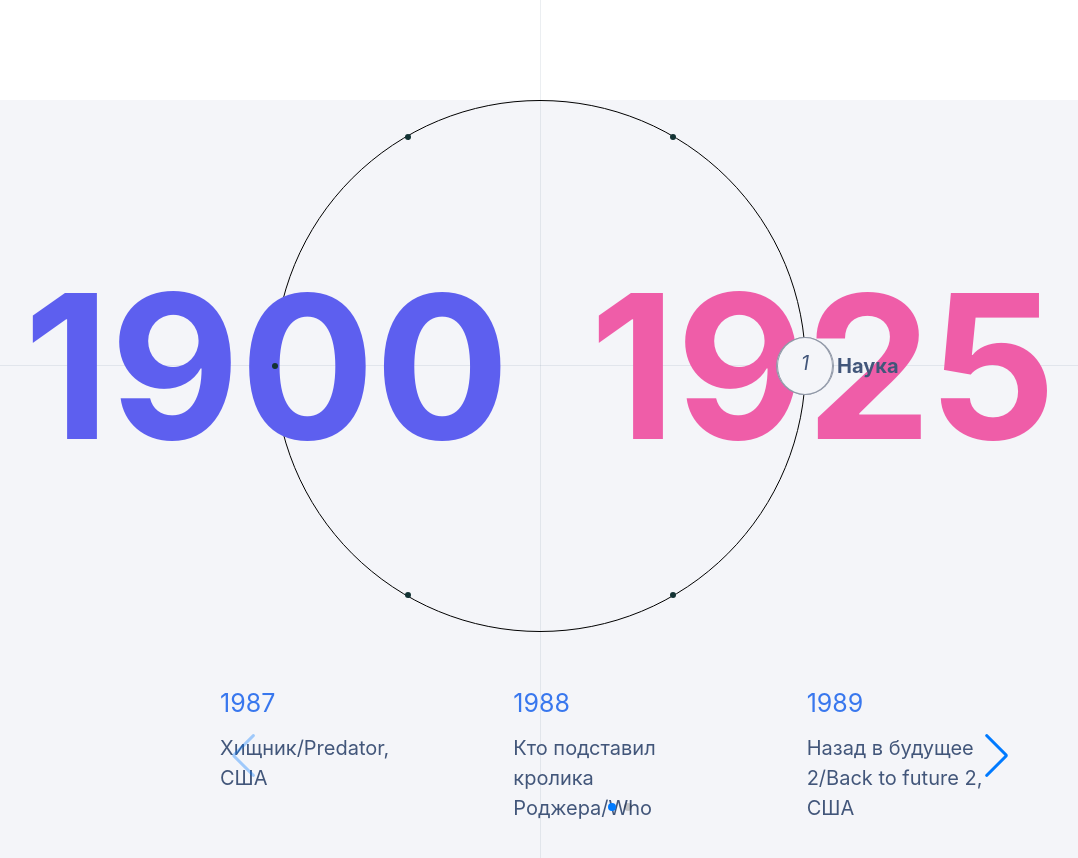
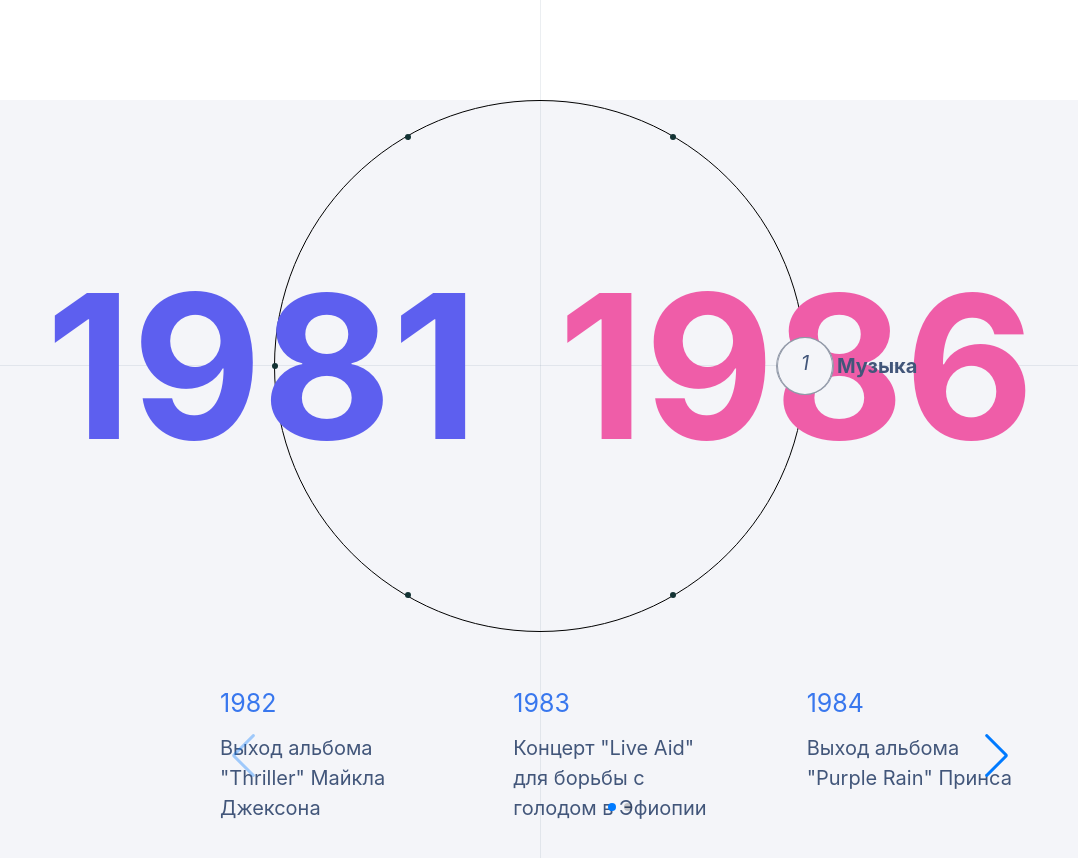
Before and after one commit to antiwebdev/frontend, a React (Create React App) app: page / in a window 1280 px wide. Shown: the top 858 px of the page, without its empty margins (100-1178 px from the left). Built offline with nearby package versions, Linux system fonts and the light colour scheme.

Commit message:
menu and carusel working together

```diff
--- a/src/containers/Circle/CircleMenu.tsx
+++ b/src/containers/Circle/CircleMenu.tsx
@@ -1,81 +1,76 @@
-import React, { useState, useEffect } from "react";
+import React, {Dispatch, SetStateAction,useState, useEffect}from "react";
 import MenuItem from "./MenuItem";
 import * as Styled from "./CircleMenu.styles";
+import { TDateItem } from "../Layout/Layout";
+import {dateItems} from "../Layout/Layout";
 
 
 interface CircleMenuProps {
     activeButton: number;
     setActiveButton: (buttonId: number) => void;
+    setState: Dispatch<SetStateAction<TDateItem>>;
 }
 
 interface MenuItemType {
     position: { x: number; y: number };
     buttonText: string;
     buttonId: number;
+    categoryId: number;
 }
 
-const CircleMenu: React.FC<CircleMenuProps> = ({ activeButton, setActiveButton }) => {
+const CircleMenu: React.FC<CircleMenuProps> = ({ setState, activeButton, setActiveButton }) => {
     const [menuItems, setMenuItems] = useState<MenuItemType[]>([]);
-    const years = [
-        {id: 1, leftYear: 1900, rightYear: 1925},
-        {id: 2, leftYear: 1925, rightYear: 1950},
-        {id: 3, leftYear: 1950, rightYear: 1975},
-        {id: 4, leftYear: 1975, rightYear: 2000},
-        {id: 5, leftYear: 2000, rightYear: 2025},
-        {id: 6, leftYear: 2025, rightYear: 2050},
-    ]
 
-    const items: MenuItemType[] = [
-        { buttonText: "Наука", buttonId: 1, position: { x: 0, y: 0 } },
-        { buttonText: "Игры", buttonId: 2, position: { x: 0, y: 0 } },
-        { buttonText: "История", buttonId: 3, position: { x: 0, y: 0 } },
-        { buttonText: "Кино", buttonId: 4, position: { x: 0, y: 0 } },
-        { buttonText: "Театры", buttonId: 5, position: { x: 0, y: 0 } },
-        { buttonText: "Медицина", buttonId: 6, position: { x: 0, y: 0 } },
-    ];
-
-    const filteredArr = years.filter((obj) => obj.id === activeButton);
+    const currentMenuItem = dateItems.find((obj) => obj.id === activeButton);
 
     useEffect(() => {
+        if (!currentMenuItem) return;
 
-        const length = items.length;
-        const arc = 2 * Math.PI * (1 / length);
+        const length = dateItems.length;
+        const arc = (2 * Math.PI) / length;
         const radius = 50;
 
-        const positionedItems = items.map((item, i) => {
+        const positionedItems = dateItems.map((item, i) => {
             const angle = i * arc;
             const x = radius * Math.cos(angle);
             const y = radius * Math.sin(angle);
-            return { ...item, position: { x, y } };
+            return { buttonText: item.name, buttonId: item.id, position: { x, y }, categoryId: currentMenuItem.id };
         });
 
         setMenuItems(positionedItems);
-    }, []);
+    }, [currentMenuItem, activeButton]);
+
+    const handleClick = (itemId: number) => {
+        setActiveButton(itemId);
+        const selectedItem = dateItems.find((item) => item.id === itemId);
+        if (selectedItem) {
+            setState(selectedItem);
+        }
+    };
 
     return (
         <Styled.Circle>
-            <Styled.CenterHeight/>
-            <Styled.CenterWidth/>
+            <Styled.CenterHeight />
+            <Styled.CenterWidth />
             <Styled.CircularMenu>
-                {filteredArr.map((obj) => (
+                {currentMenuItem && (
                     <Styled.Years>
-                        <b style={{color: "#5D5FEF"}}>{obj.leftYear}</b>
-                        <b style={{color: "#EF5DA8"}}>{obj.rightYear}</b>
+                        <b style={{ color: "#5D5FEF" }}>{currentMenuItem.startDate}</b>
+                        <b style={{ color: "#EF5DA8" }}>{currentMenuItem.endDate}</b>
                     </Styled.Years>
-                ))}
+                )}
                 {menuItems.map((item) => (
                     <MenuItem
                         key={item.buttonId}
                         buttonText={item.buttonText}
                         buttonId={item.buttonId}
                         isActive={activeButton === item.buttonId}
-                        onClick={() => setActiveButton(item.buttonId)}
+                        onClick={() => handleClick(item.buttonId)}
                         position={item.position}
                     />
                 ))}
             </Styled.CircularMenu>
         </Styled.Circle>
-
     );
 };
 
--- a/src/containers/Layout/Layout.tsx
+++ b/src/containers/Layout/Layout.tsx
@@ -10,7 +10,7 @@ export interface  IItems {
     description: string
 }
 
-interface TDateItem {
+export interface TDateItem {
     id: number
     name: string
     startDate: string
@@ -18,7 +18,7 @@ interface TDateItem {
     items: Array<IItems>
 }
 
-const dateItems: Array<TDateItem> = [
+export const dateItems: Array<TDateItem> = [
     {
         id: 1,
         name: 'Музыка',
@@ -28,7 +28,22 @@ const dateItems: Array<TDateItem> = [
             {
                 id: 1,
                 date: '1982',
-                description: 'music1'
+                description: 'Выход альбома "Thriller" Майкла Джексона'
+            },
+            {
+                id: 2,
+                date: '1983',
+                description: 'Концерт "Live Aid" для борьбы с голодом в Эфиопии'
+            },
+            {
+                id: 3,
+                date: '1984',
+                description: 'Выход альбома "Purple Rain" Принса'
+            },
+            {
+                id: 4,
+                date: '1985',
+                description: 'Группа Queen выступает на стадионе Уэмбли'
             }
         ]
     },
@@ -36,7 +51,7 @@ const dateItems: Array<TDateItem> = [
         id: 2,
         name: 'Кино',
         startDate: '1987',
-        endDate: '1991',
+        endDate: '1990',
         items: [
             {
                 id: 1,
@@ -59,17 +74,129 @@ const dateItems: Array<TDateItem> = [
                 description: 'Крепкий орешек/Die hard, США'
             }
         ]
+    },
+    {
+        id: 3,
+        name: 'Литература',
+        startDate: '1992',
+        endDate: '1996',
+        items: [
+            {
+                id: 1,
+                date: '1992',
+                description: 'Роман "Преступление и наказание", Ф.М. Достоевский'
+            },
+            {
+                id: 2,
+                date: '1993',
+                description: 'Поэма "Унесённые ветром", М. Митчелл'
+            },
+            {
+                id: 3,
+                date: '1994',
+                description: 'Рассказ "Шум и ярость", У. Фолкнер'
+            },
+            {
+                id: 4,
+                date: '1995',
+                description: 'Роман "Три товарища", Э.М. Ремарк'
+            }
+        ],
+    },
+    {
+        id: 4,
+        name: 'Наука',
+        startDate: '1997',
+        endDate: '2001',
+        items: [
+            {
+                id: 1,
+                date: '1997',
+                description: 'Первый успешный клонированный млекопитающий, овца Долли'
+            },
+            {
+                id: 2,
+                date: '1999',
+                description: 'Международная космическая станция начинает свою работу'
+            },
+            {
+                id: 3,
+                date: '2000',
+                description: 'Расшифрована человеческая геномная последовательность'
+            },
+            {
+                id: 4,
+                date: '2001',
+                description: 'Первый полет частного космического корабля, космический корабль Союз'
+            }
+        ]
+    },
+    {
+        id: 5,
+        name: 'Искусство',
+        startDate: '2002',
+        endDate: '2006',
+        items: [
+            {
+                id: 1,
+                date: '2002',
+                description: 'Открытие Музея современного искусства в Нью-Йорке'
+            },
+            {
+                id: 2,
+                date: '2003',
+                description: 'Выход фильма "Пианист", режиссер Р. Полански'
+            },
+            {
+                id: 3,
+                date: '2004',
+                description: 'Открытие Лувра в Абу-Даби'
+            },
+            {
+                id: 4,
+                date: '2006',
+                description: 'Выход фильма "Исчезнувшая" (The Departed), режиссер М. Скорсезе'
+            }
+        ]
+    },
+    {
+        id: 6,
+        name: 'Технологии',
+        startDate: '2007',
+        endDate: '2011',
+        items: [
+            {
+                id: 1,
+                date: '2007',
+                description: 'Запуск первого iPhone'
+            },
+            {
+                id: 2,
+                date: '2008',
+                description: 'Запуск Google Chrome'
+            },
+            {
+                id: 3,
+                date: '2010',
+                description: 'Выход первого iPad'
+            },
+            {
+                id: 4,
+                date: '2011',
+                description: 'Запуск социальной сети Instagram'
+            }
+        ]
     }
 ]
 
 const Layout: FC  = () => {
 
-    const [state, setState] = useState<TDateItem>(dateItems[1])
+    const [state, setState] = useState<TDateItem>(dateItems[0])
     const [activeButton, setActiveButton] = useState(1);
 
     return(
         <Styled.Container>
-            <CircleMenu activeButton={activeButton} setActiveButton={setActiveButton}/>
+            <CircleMenu setState={setState} activeButton={activeButton} setActiveButton={setActiveButton}/>
             <Styled.Inner>
                 <Carousel items={state?.items}/>
             </Styled.Inner>
@@ -77,4 +204,4 @@ const Layout: FC  = () => {
     )
 }
 
-export default Layout
+export default Layout;
```
